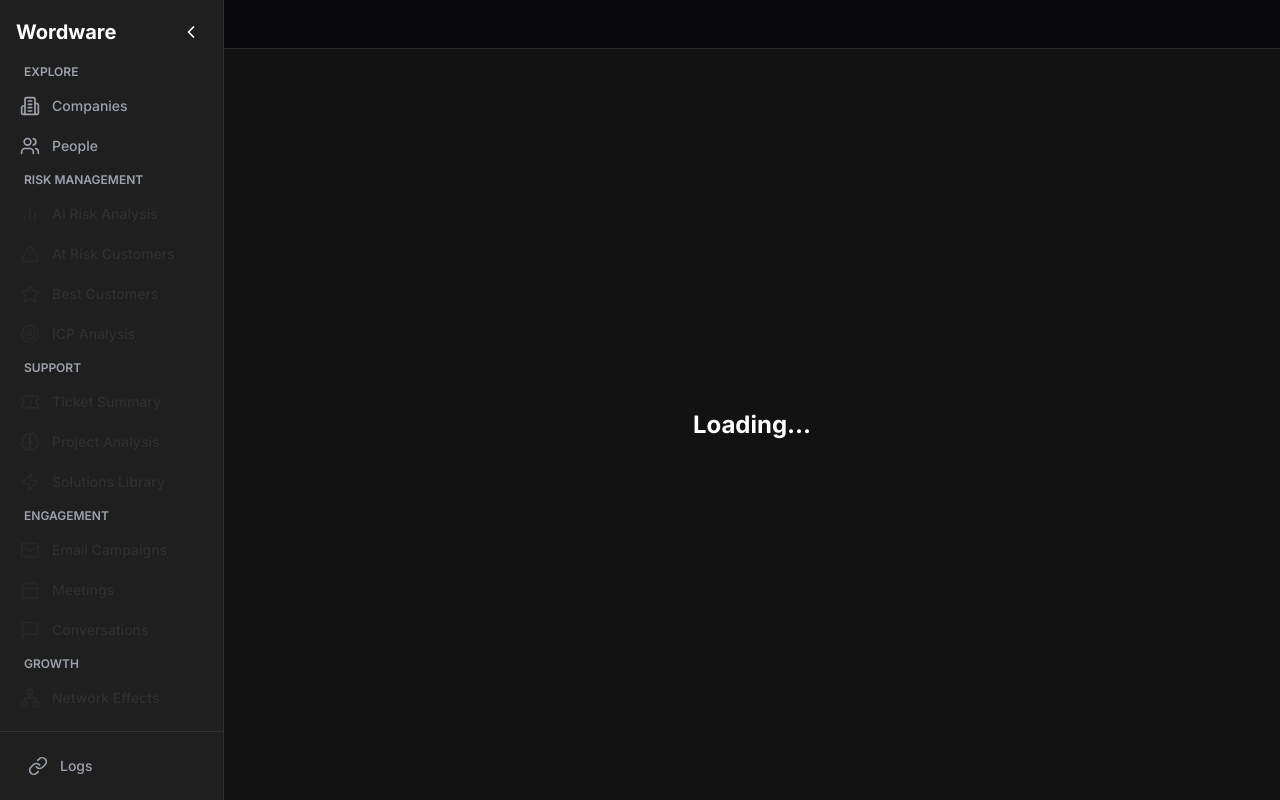
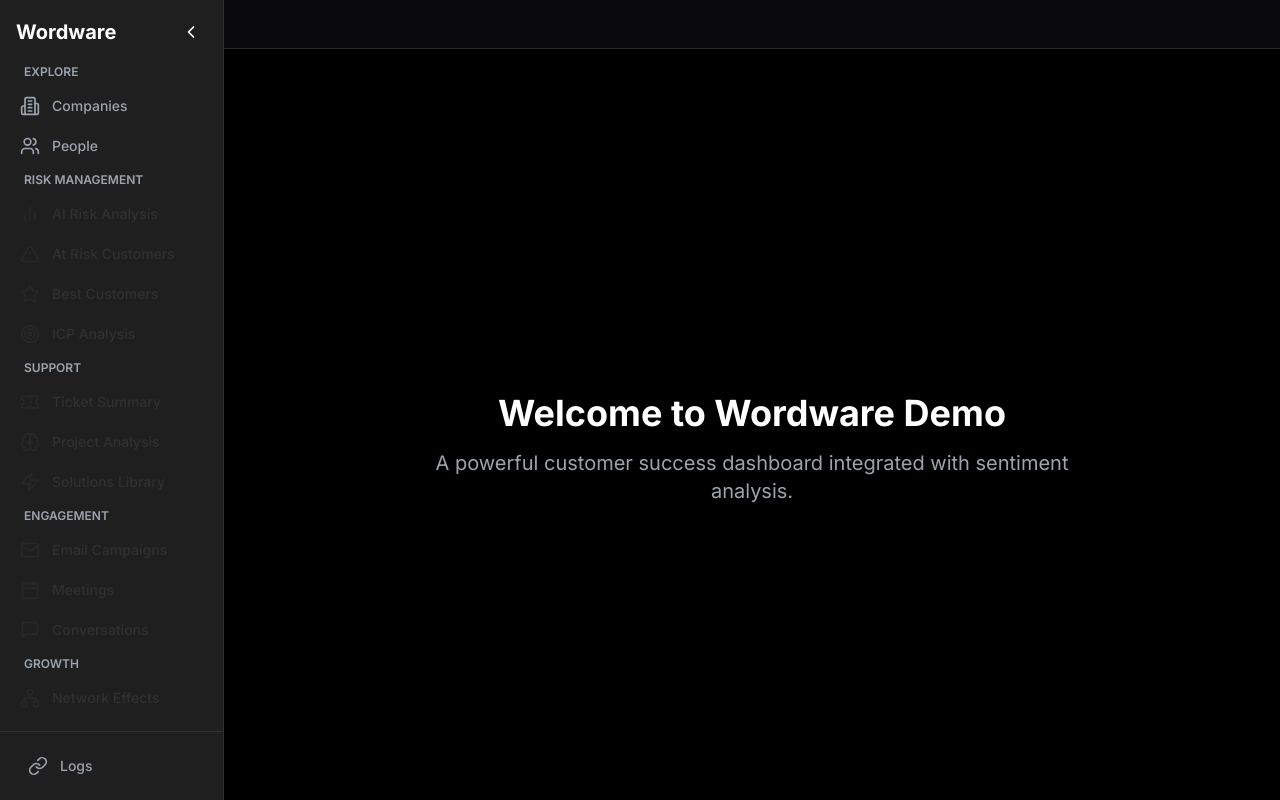
Before and after one commit to renantrendt/wordware-demo, a Next.js app: page / in a window 1280 px wide. Built offline with nearby package versions, Linux system fonts and the light colour scheme.

Commit message:
feat: add simple landing page

```diff
--- a/app/page.tsx
+++ b/app/page.tsx
@@ -1,7 +1,10 @@
 export default function Home() {
   return (
-    <div className="flex items-center justify-center h-full">
-      <h1 className="text-2xl font-bold">Loading...</h1>
+    <div className="min-h-screen flex flex-col items-center justify-center bg-black text-white p-4">
+      <h1 className="text-4xl font-bold mb-4">Welcome to Wordware Demo</h1>
+      <p className="text-xl text-gray-400 text-center max-w-2xl">
+        A powerful customer success dashboard integrated with sentiment analysis.
+      </p>
     </div>
   )
 }
```
